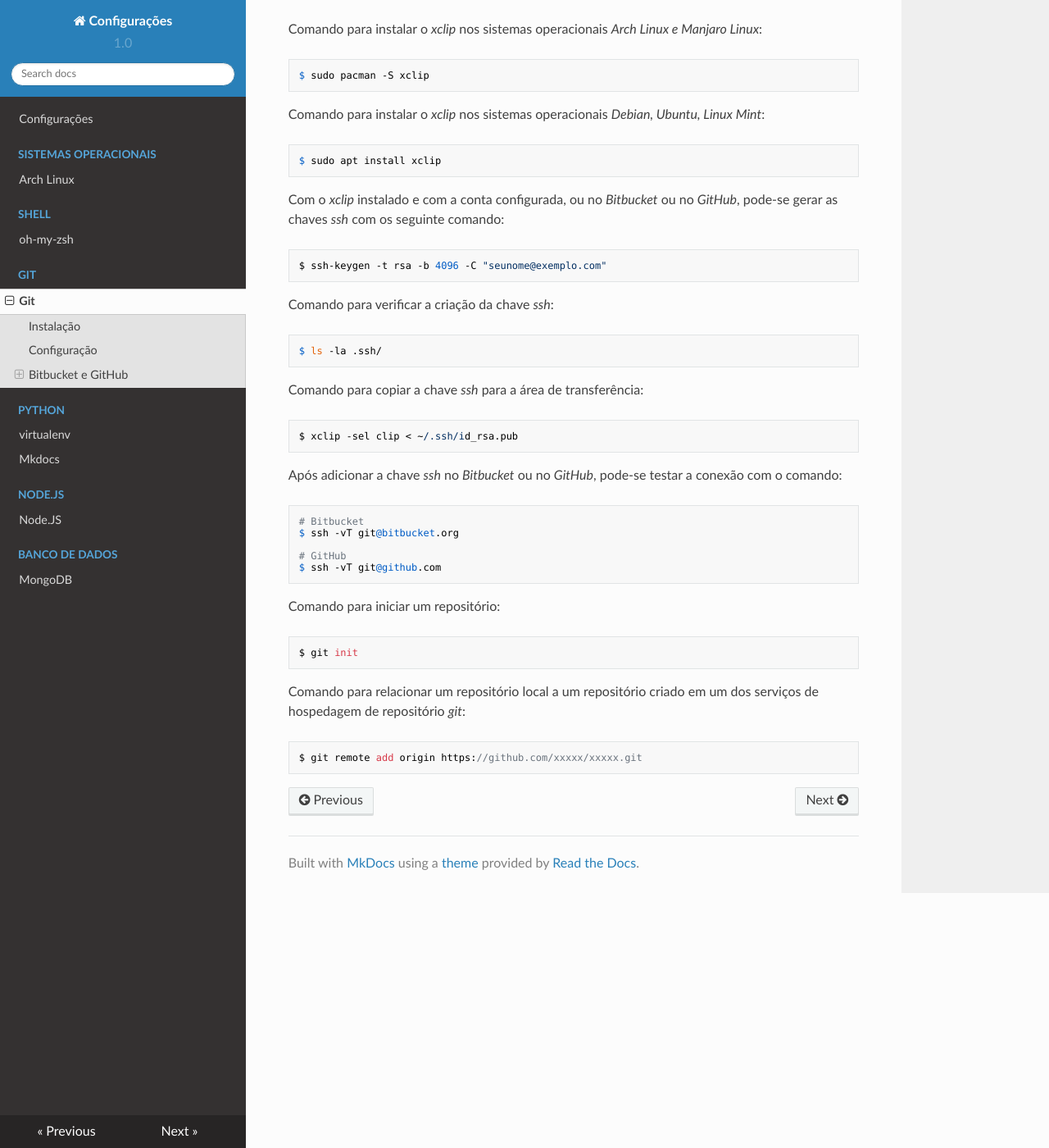
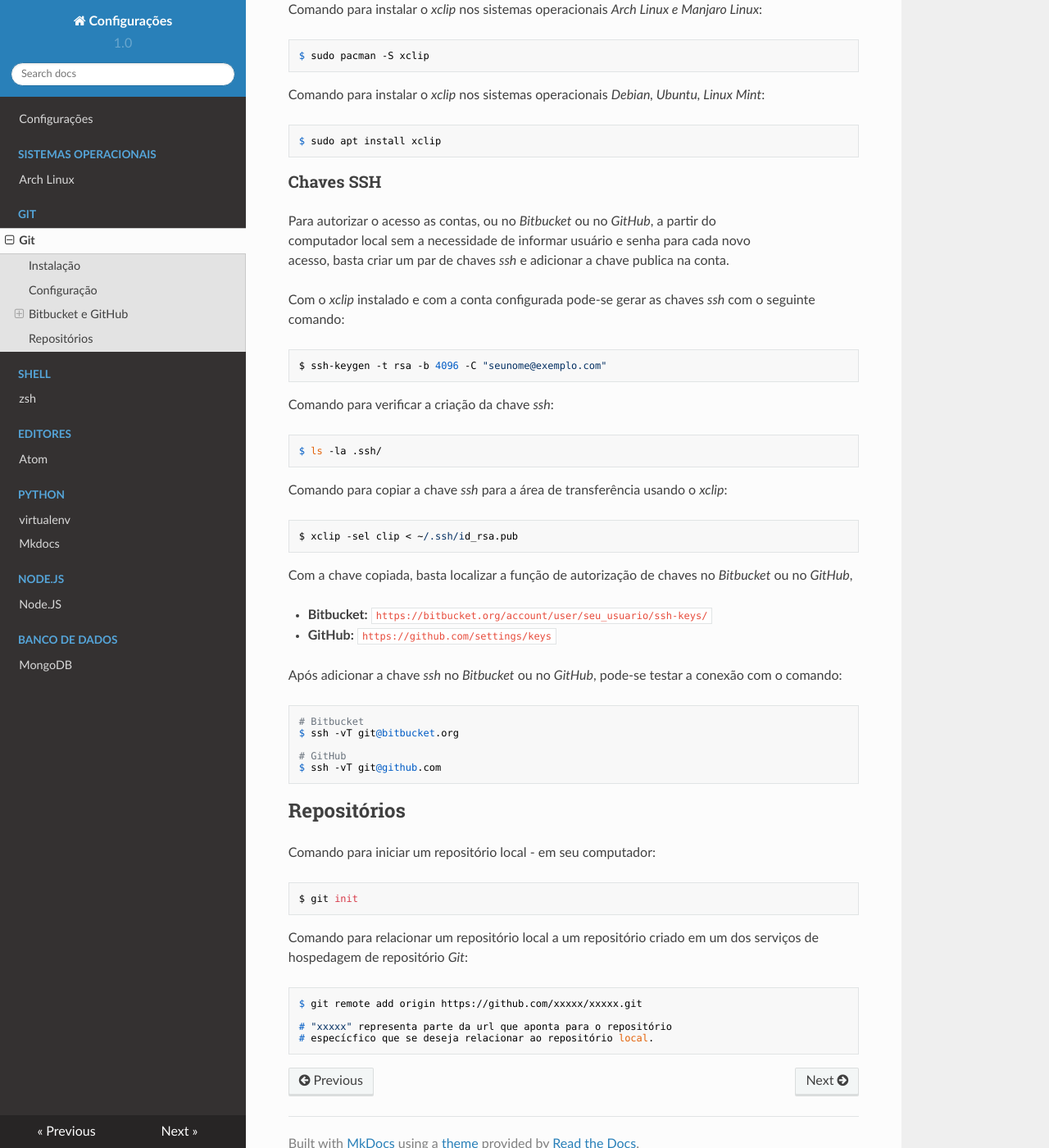
Before and after one commit to getuliovinicius/configuracoes, an MkDocs documentation site: the page built from mds/git/git.md, in a window 1280 px wide and 1400 px high, scrolled down 1102 px. Shown: the whole window at 82% size. Built offline with MkDocs 1.6.1, drawn with Linux system fonts in a browser that asks for light colours; nearby versions of some CDN libraries; old or Windows-style settings are respelled for this version of MkDocs; some of the changed text lies outside the part shown.

Commit message:
Ajuste em: editores, git, zsh, mkdocs, virtualenv

````diff
--- a/mds/git/git.md
+++ b/mds/git/git.md
@@ -1,19 +1,18 @@
-O que é o Git?
-==============
+O que é o _Git_?
+================
 
-O “Git” é um sistema de versionamento de aquivos, projetos, etc. A _playlist_ do canal **RB Tech** no _YouTube_ é extremamente recomendada para compreensão do Git.
-
-- [Playlist no YouTube](https://youtu.be/WVLhm1AMeYE?list=PLInBAd9OZCzzHBJjLFZzRl6DgUmOeG3H0)
+O _“Git”_ é um sistema de versionamento de aquivos, projetos, etc.
+Existe uma [_playlist no YouTube_](https://youtu.be/WVLhm1AMeYE?list=PLInBAd9OZCzzHBJjLFZzRl6DgUmOeG3H0) de um curso no canal **RB Tech** que é extremamente recomendada para compreensão do _Git_.
 
 ## Instalação
 
-Comando para instalar o _git_ nos sistemas operacionais _Arch Linux e Manjaro Linux_:
+Comando para instalar o _Git_ nos sistemas operacionais _Arch Linux e Manjaro Linux_:
 
 ``` sh
 $ sudo pacman -S git
 ```
 
-Comando para instalar o _git_ nos sistemas operacionais _Debian, Ubuntu, Linux Mint_:
+Comando para instalar o _Git_ nos sistemas operacionais _Debian, Ubuntu, Linux Mint_:
 
 ``` sh
 $ sudo apt install git
@@ -35,8 +34,8 @@ O _Bitbucket e o GitHub_ são serviços para hospedagem de repositórios _git_ e
 Basta criar uma conta no serviço que desejar e depois adicionar as chaves _ssh_ do computador no perfil.
 Links para os serviços:
 
-- [bitbucket.org](http://bitbucket.org)
-- [github.com](http://github.com)
++ [bitbucket.org](http://bitbucket.org)
++ [github.com](http://github.com)
 
 ### xclip
 
@@ -54,7 +53,13 @@ Comando para instalar o _xclip_ nos sistemas operacionais _Debian, Ubuntu, Linux
 $ sudo apt install xclip
 ```
 
-Com o _xclip_ instalado e com a conta configurada, ou no _Bitbucket_ ou no _GitHub_, pode-se gerar as chaves _ssh_ com os seguinte comando:
+### Chaves SSH
+
+Para autorizar o acesso as contas, ou no _Bitbucket_ ou no _GitHub_, a partir do
+computador local sem a necessidade de informar usuário e senha para cada novo
+acesso, basta criar um par de chaves _ssh_ e adicionar a chave publica na conta.
+
+Com o _xclip_ instalado e com a conta configurada pode-se gerar as chaves _ssh_ com o seguinte comando:
 
 ``` sh
 $ ssh-keygen -t rsa -b 4096 -C "seunome@exemplo.com"
@@ -66,11 +71,16 @@ Comando para verificar a criação da chave _ssh_:
 $ ls -la .ssh/
 ```
 
-Comando para copiar a chave _ssh_ para a área de transferência:
+Comando para copiar a chave _ssh_ para a área de transferência usando o _xclip_:
 
 ``` sh
 $ xclip -sel clip < ~/.ssh/id_rsa.pub
 ```
+
+Com a chave copiada, basta localizar a função de autorização de chaves no _Bitbucket_ ou no _GitHub_,
+
++ **Bitbucket:** `https://bitbucket.org/account/user/seu_usuario/ssh-keys/`
++ **GitHub:** `https://github.com/settings/keys`
 
 Após adicionar a chave _ssh_ no _Bitbucket_ ou no _GitHub_, pode-se testar a conexão com o comando:
 
@@ -81,15 +91,19 @@ $ ssh -vT git@bitbucket.org
 # GitHub
 $ ssh -vT git@github.com
 ```
+## Repositórios
 
-Comando para iniciar um repositório:
+Comando para iniciar um repositório local - em seu computador:
 
 ``` sh
 $ git init
 ```
 
-Comando para relacionar um repositório local a um repositório criado em um dos serviços de hospedagem de repositório _git_:
+Comando para relacionar um repositório local a um repositório criado em um dos serviços de hospedagem de repositório _Git_:
 
 ``` sh
 $ git remote add origin https://github.com/xxxxx/xxxxx.git
+
+# "xxxxx" representa parte da url que aponta para o repositório
+# especícfico que se deseja relacionar ao repositório local.
 ```
--- a/mkdocs.yml
+++ b/mkdocs.yml
@@ -6,10 +6,12 @@ pages:
     - Configurações: index.md
     - Sistemas Operacionais:
         - Arch Linux: 'sistema-operacional/arch-linux.md'
-    - Shell:
-        - oh-my-zsh: 'shell/oh-my-zsh.md'
     - Git:
         - Git: 'git/git.md'
+    - Shell:
+        - zsh: 'shell/zsh.md'
+    - Editores:
+        - Atom: 'editores-de-codigo/atom.md'
 #    - Servidores Web:
 #        - Apache2: 'servidores-web/apache.md'
 #    - PHP:
````
Also changed, not shown: mds/editores-de-codigo/atom.md (added, +20 -0 lines), mds/index.md (+4 -2 lines), mds/python/mkdocs.md (+7 -4 lines), mds/python/virtualenv.md (+21 -14 lines), mds/shell/zsh.md (renamed from mds/shell/oh-my-zsh.md, +23 -12 lines).
